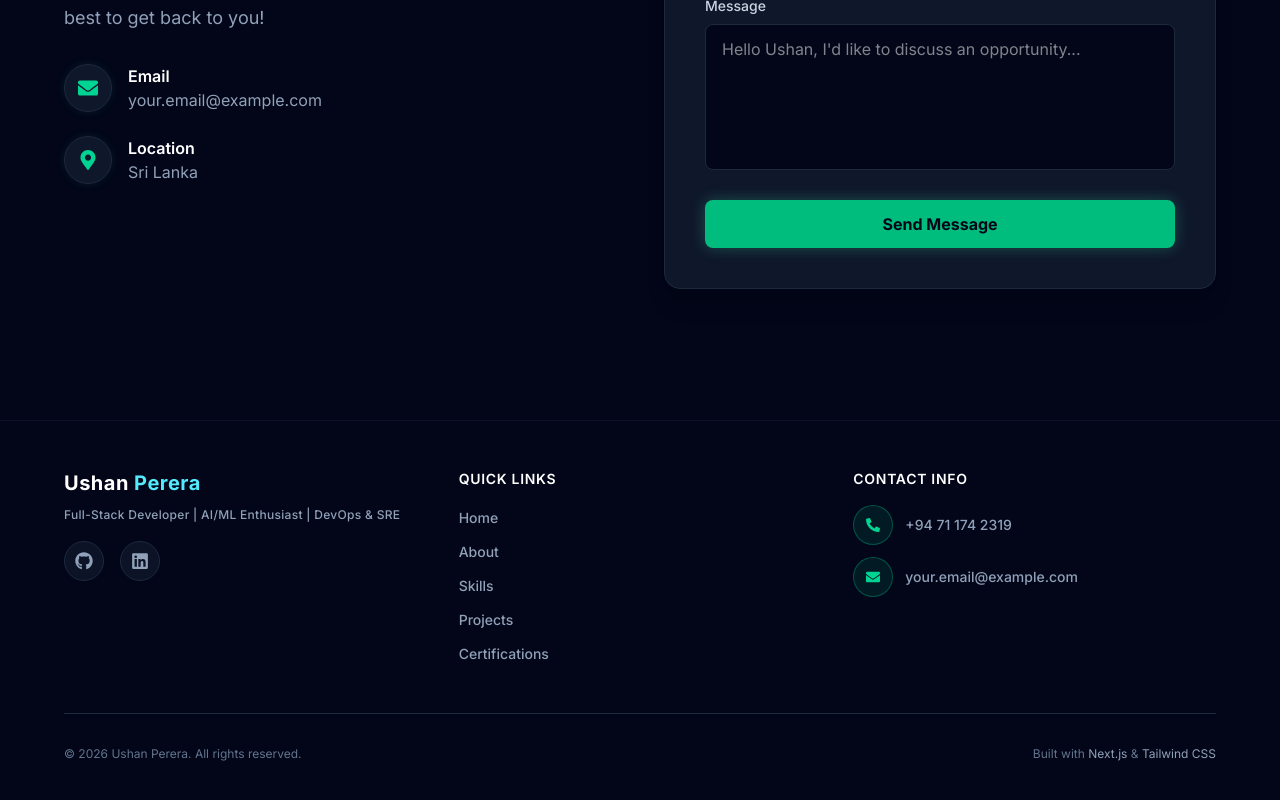
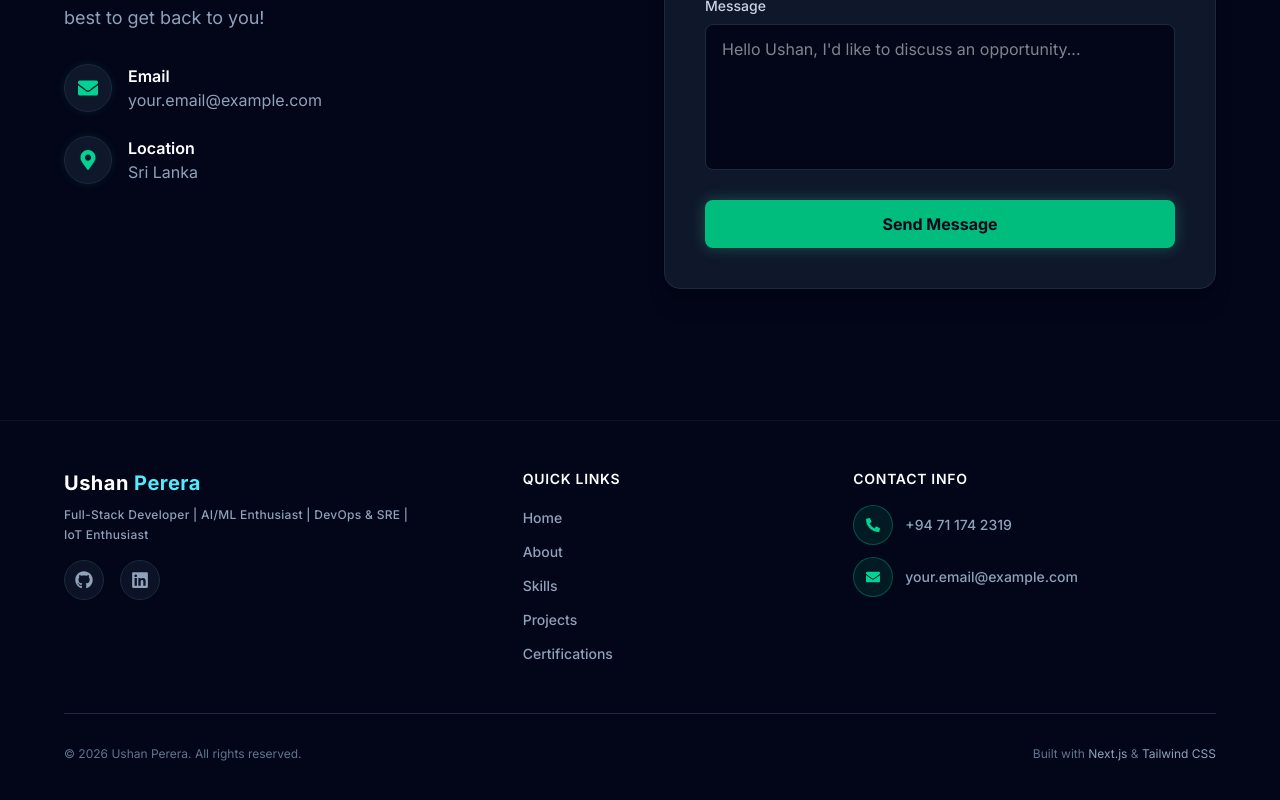
Before and after one commit to ushansamudithaperera/My-Portfolio, a Next.js app: page / in a window 1280 px wide. Shown: the part 2190-2990 px from the top of the page. Built offline with nearby package versions, Linux system fonts and the light colour scheme.

Commit message:
feat: add responsive footer component with social links and contact information

```diff
--- a/src/components/Footer.tsx
+++ b/src/components/Footer.tsx
@@ -17,7 +17,7 @@ export default function Footer() {
                 Ushan <span className="text-cyan-300">Perera</span>
               </h3>
               <p className="text-slate-400 text-xs mt-2 font-medium tracking-wide leading-relaxed">
-                Full-Stack Developer | AI/ML Enthusiast | DevOps & SRE
+                Full-Stack Developer | AI/ML Enthusiast | DevOps & SRE | IoT Enthusiast
               </p>
             </div>
 
@@ -45,7 +45,7 @@ export default function Footer() {
           </div>
 
           {/* Column 2: Quick Links */}
-          <div className="flex flex-col gap-4">
+          <div className="flex flex-col gap-4 md:pl-16">
             <h4 className="text-sm font-semibold text-white uppercase tracking-wider">Quick Links</h4>
             <ul className="flex flex-col gap-2.5">
               {[
```
